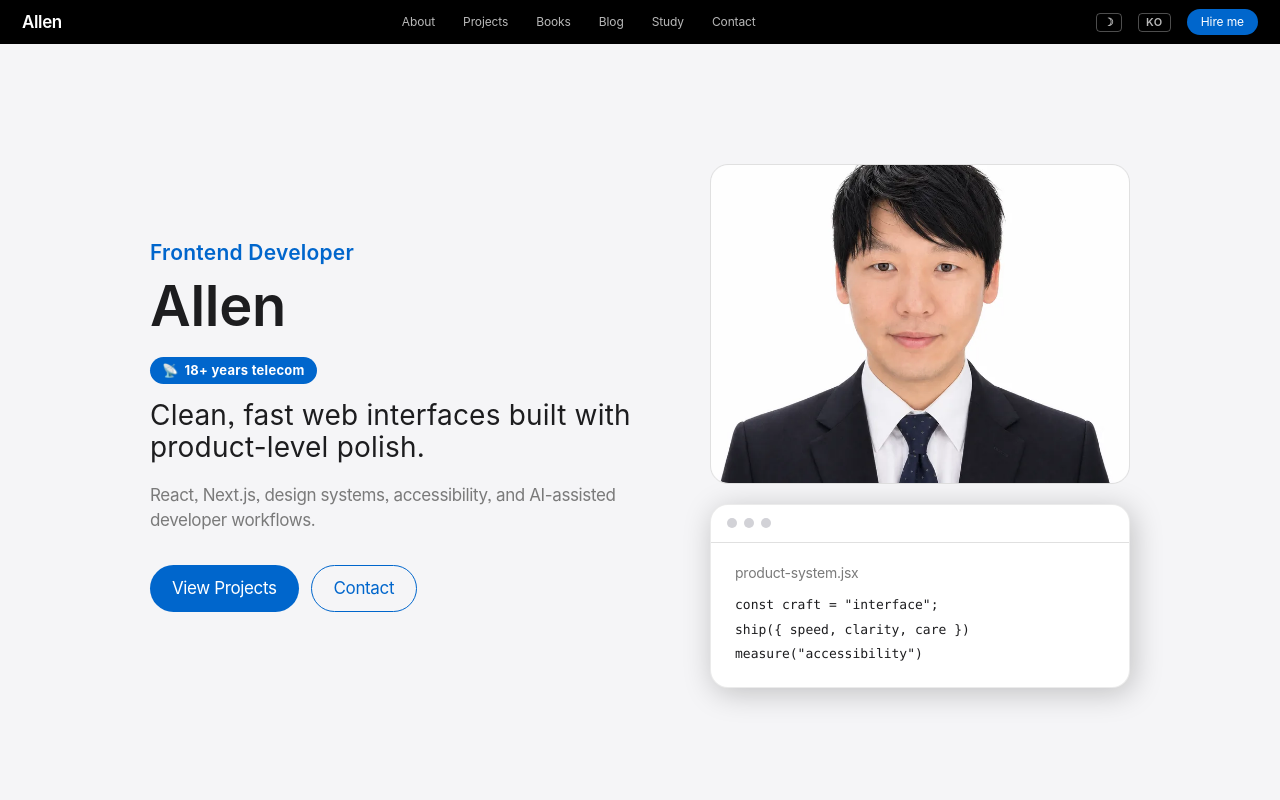
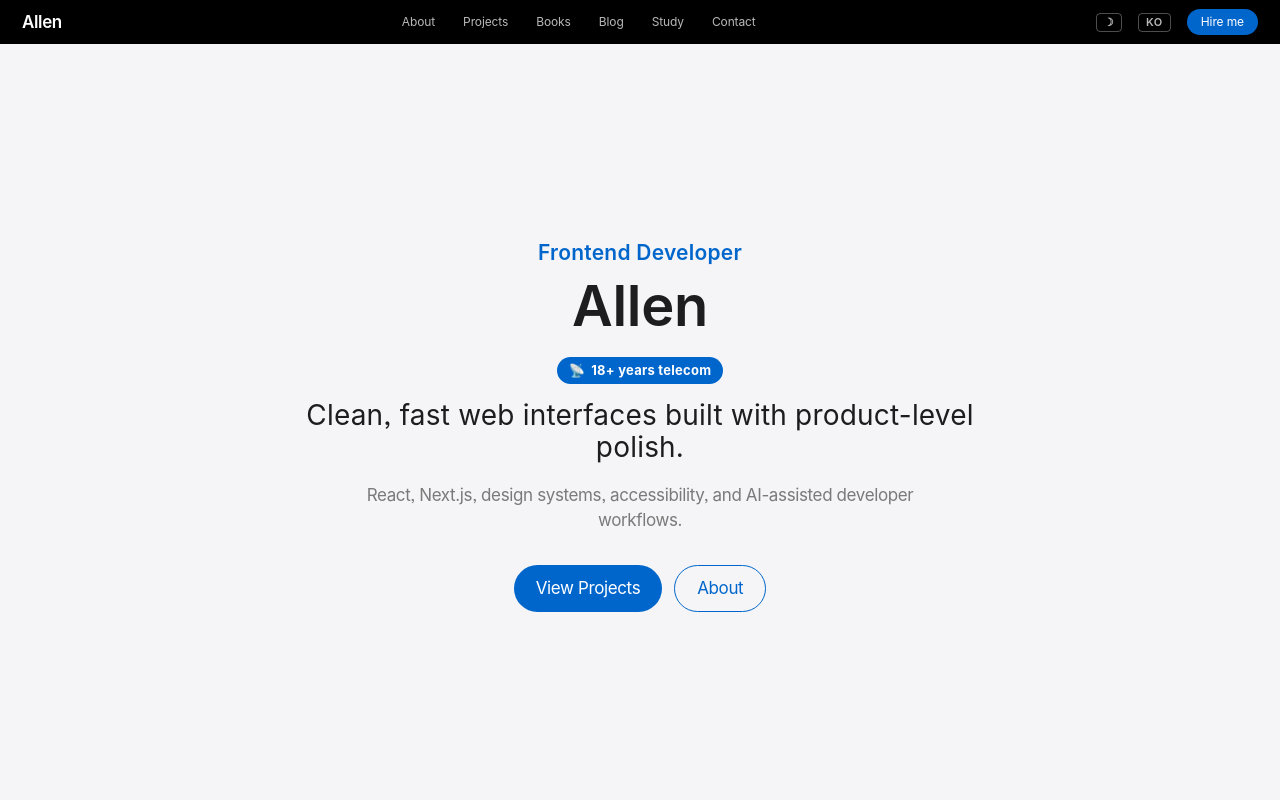
Before and after one commit to Allen4911/allen-portfolio, a Next.js app: page / in a window 1280 px wide. Shown: the top 800 px of the page. Built offline with nearby package versions, Linux system fonts and the light colour scheme.

Commit message:
feat(hero): remove photo, center text layout, add About CTA button

```diff
--- a/src/components/sections/HeroSection.tsx
+++ b/src/components/sections/HeroSection.tsx
@@ -21,10 +21,8 @@ export default function HeroSection() {
           width: '100%',
         }}
       >
-        {/* Desktop: 2-col (text left, visual right) | Mobile: single col centered */}
+        {/* Single centered text column */}
         <div className="hero-inner">
-          {/* Text column */}
-          <div className="hero-text">
           <p
             className="text-tagline"
             style={{ color: 'var(--color-primary)', marginBottom: '12px' }}
@@ -71,7 +69,7 @@ export default function HeroSection() {
 
           <p
             className="text-body"
-              style={{ color: 'var(--color-ink-muted-48)', marginBottom: '32px', maxWidth: '480px' }}
+            style={{ color: 'var(--color-ink-muted-48)', marginBottom: '32px', maxWidth: '560px' }}
           >
             React, Next.js, design systems, accessibility, and AI-assisted developer workflows.
           </p>
@@ -87,145 +85,25 @@ export default function HeroSection() {
             <Link href="/projects" className="btn-primary">
               View Projects
             </Link>
-              <Link href="/contact" className="btn-secondary">
-                Contact
+            <Link href="/about" className="btn-secondary">
+              About
             </Link>
-            </div>
-          </div>
-
-          {/* Visual column */}
-          <div className="hero-visual">
-            {/* Profile photo */}
-            <div className="hero-photo-wrap">
-              <img
-                src="/data/profile.webp"
-                alt="Allen"
-                style={{
-                  width: '100%',
-                  height: '100%',
-                  objectFit: 'cover',
-                  borderRadius: '18px',
-                  display: 'block',
-                }}
-              />
-            </div>
-
-            {/* Code mock */}
-            <div
-              className="product-frame hero-product"
-              style={{
-                backgroundColor: 'var(--color-canvas)',
-                marginTop: '20px',
-              }}
-              aria-hidden="true"
-            >
-              <div
-                style={{
-                  height: '38px',
-                  borderBottom: '1px solid var(--color-hairline)',
-                  display: 'flex',
-                  alignItems: 'center',
-                  gap: '7px',
-                  padding: '0 16px',
-                }}
-              >
-                <span className="window-dot" />
-                <span className="window-dot" />
-                <span className="window-dot" />
-              </div>
-              <div style={{ padding: '20px 24px', textAlign: 'left' }}>
-                <p
-                  className="text-caption"
-                  style={{ color: 'var(--color-ink-muted-48)', marginBottom: '10px' }}
-                >
-                  product-system.jsx
-                </p>
-                {['const craft = "interface";', 'ship({ speed, clarity, care })', 'measure("accessibility")'].map(
-                  (line) => (
-                    <p
-                      key={line}
-                      style={{
-                        fontFamily: 'ui-monospace, SFMono-Regular, Menlo, Consolas, monospace',
-                        fontSize: '13px',
-                        lineHeight: '1.9',
-                        letterSpacing: 0,
-                        color: 'var(--color-ink)',
-                      }}
-                    >
-                      {line}
-                    </p>
-                  ),
-                )}
-              </div>
-            </div>
           </div>
         </div>
       </div>
 
       <style>{`
-        .window-dot {
-          width: 10px;
-          height: 10px;
-          border-radius: 9999px;
-          background: #d2d2d7;
-        }
-
-        /* Mobile: single centered column */
         .hero-inner {
           display: flex;
           flex-direction: column;
           align-items: center;
           text-align: center;
-          gap: 48px;
-        }
-        .hero-text {
-          max-width: 600px;
+          max-width: 720px;
+          margin: 0 auto;
         }
         .hero-buttons {
           justify-content: center;
         }
-        .hero-visual {
-          width: 100%;
-          max-width: 400px;
-        }
-        .hero-photo-wrap {
-          width: 160px;
-          height: 160px;
-          border-radius: 9999px;
-          overflow: hidden;
-          margin: 0 auto 0;
-          border: 1px solid var(--color-hairline);
-        }
-
-        /* Desktop (md: 768px+): 2-column side by side */
-        @media (min-width: 768px) {
-          .hero-inner {
-            display: grid;
-            grid-template-columns: 1fr 420px;
-            gap: 64px;
-            align-items: center;
-            text-align: left;
-          }
-          .hero-buttons {
-            justify-content: flex-start;
-          }
-          .hero-text {
-            max-width: none;
-          }
-          .hero-visual {
-            max-width: none;
-          }
-          .hero-photo-wrap {
-            width: 100%;
-            height: 320px;
-            border-radius: 18px;
-            margin: 0;
-          }
-          .hero-lead {
-            max-width: 520px;
-          }
-        }
-
         @media (max-width: 767px) {
           .hero-shell {
             padding-top: 56px !important;
```
Lines whose indentation alone changed are shown as unchanged.
